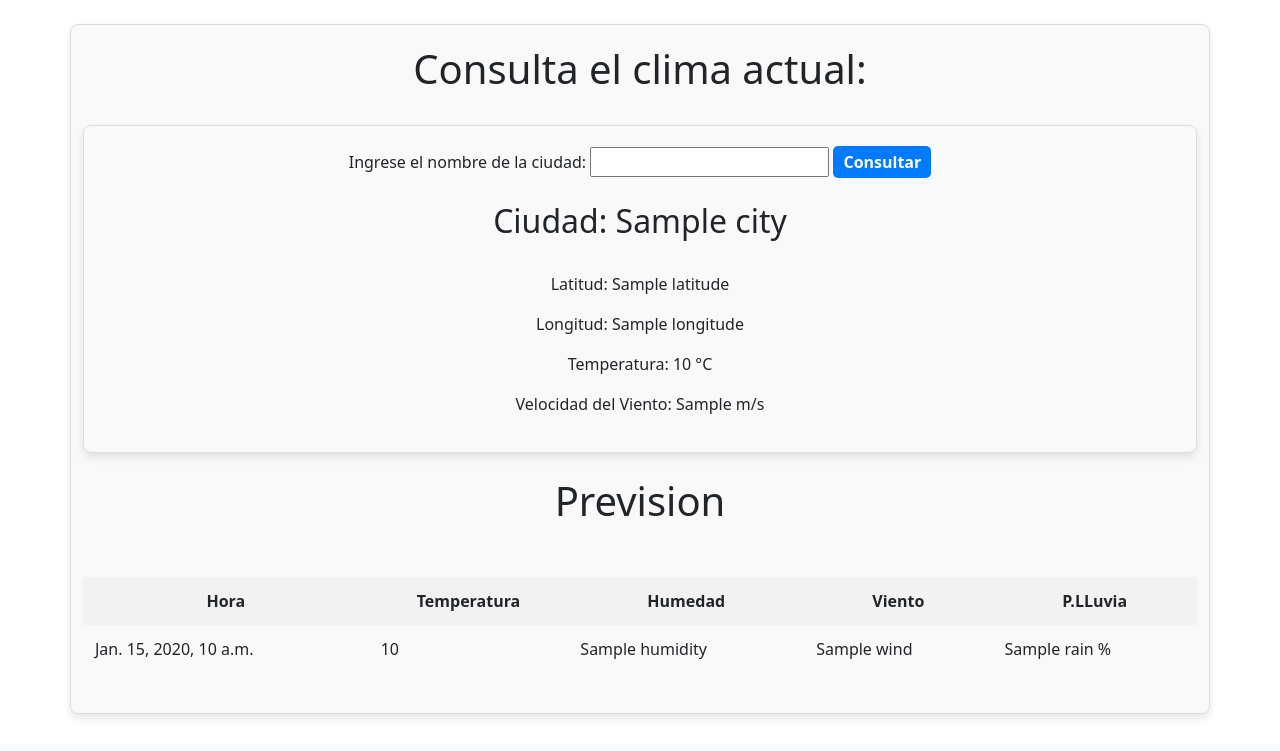
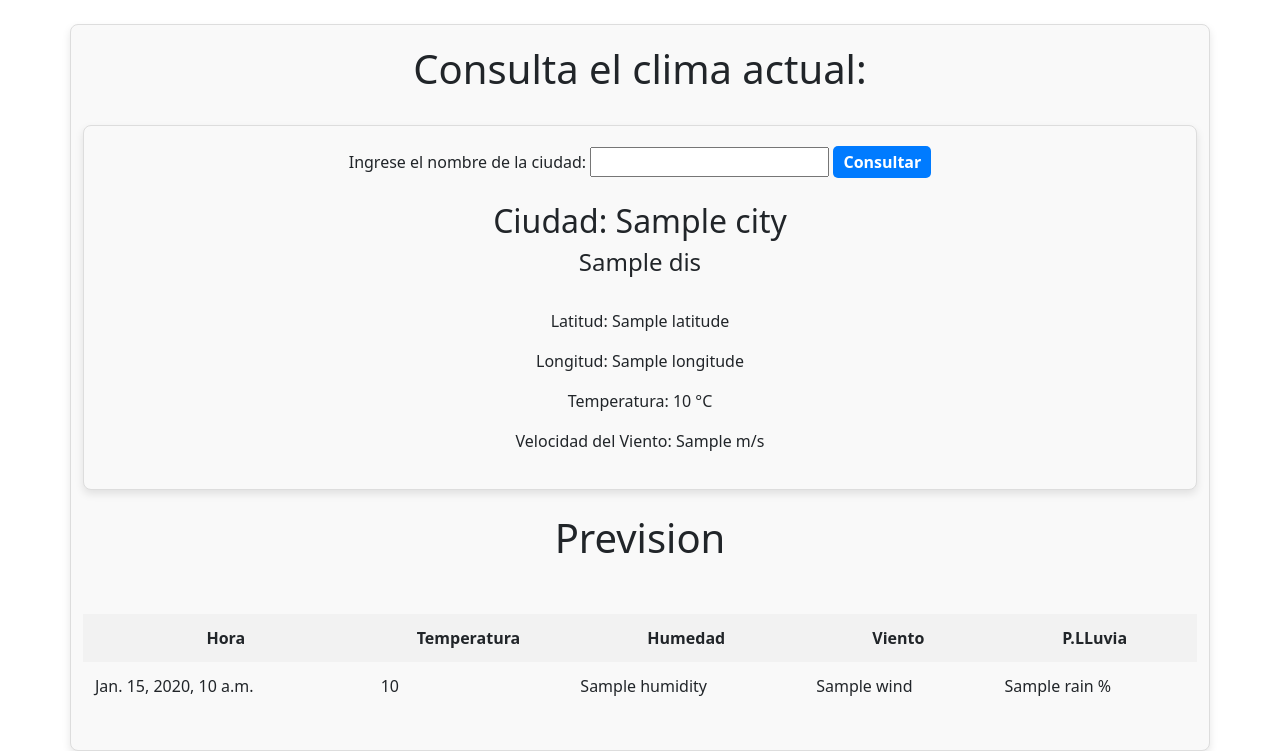
Before and after one commit to icarpio/pruebadesplieguedjango, a Django app: template weather/templates/weather/weather_form.html in a window 1280 px wide. Shown: the part 56-807 px from the top of the page. Before the commit the page ends 772 px from the top, so only its background shows below. Run offline with Django 5.2, Linux system fonts and the light colour scheme; the template is opened without the code that fills it: most values are stand-ins (such as "Sample title", 1, 10 or a date in 2020).

Commit message:
Fixed table

```diff
--- a/weather/templates/weather/weather_form.html
+++ b/weather/templates/weather/weather_form.html
@@ -75,12 +75,13 @@
     {% if weather_data %}
         <br>
         <h2>Ciudad: {{ weather_data.city }}</h2>
+        <h4>{{ weather_data.dis }}</h4>
         <br>
         <p>Latitud: {{ weather_data.coordinates.latitude }}</p>
         <p>Longitud: {{ weather_data.coordinates.longitude }}</p>
         <p>Temperatura: {{ weather_data.weather.current.temperature_2m }} °C</p>
         <p>Velocidad del Viento: {{ weather_data.weather.current.wind_speed_10m }} m/s</p>
-    {% endif %}
+
     </div>
     <br>
     <h1>Prevision</h1>
@@ -107,4 +108,6 @@
             {% endfor %}
         </tbody>
     </table>
+    {% endif %}
+
 {% endblock %}
--- a/weather/views.py
+++ b/weather/views.py
@@ -71,6 +71,7 @@ def get_weather_data(request):
             return render(request, 'weather/weather_form.html', {
                 'weather_data': {
                     'city': city_name,
+                    'dis':dis,
                     'coordinates': {'latitude': lat, 'longitude': lon},
                     'weather': weather_data,
                     'weather_list': weather_list
```
